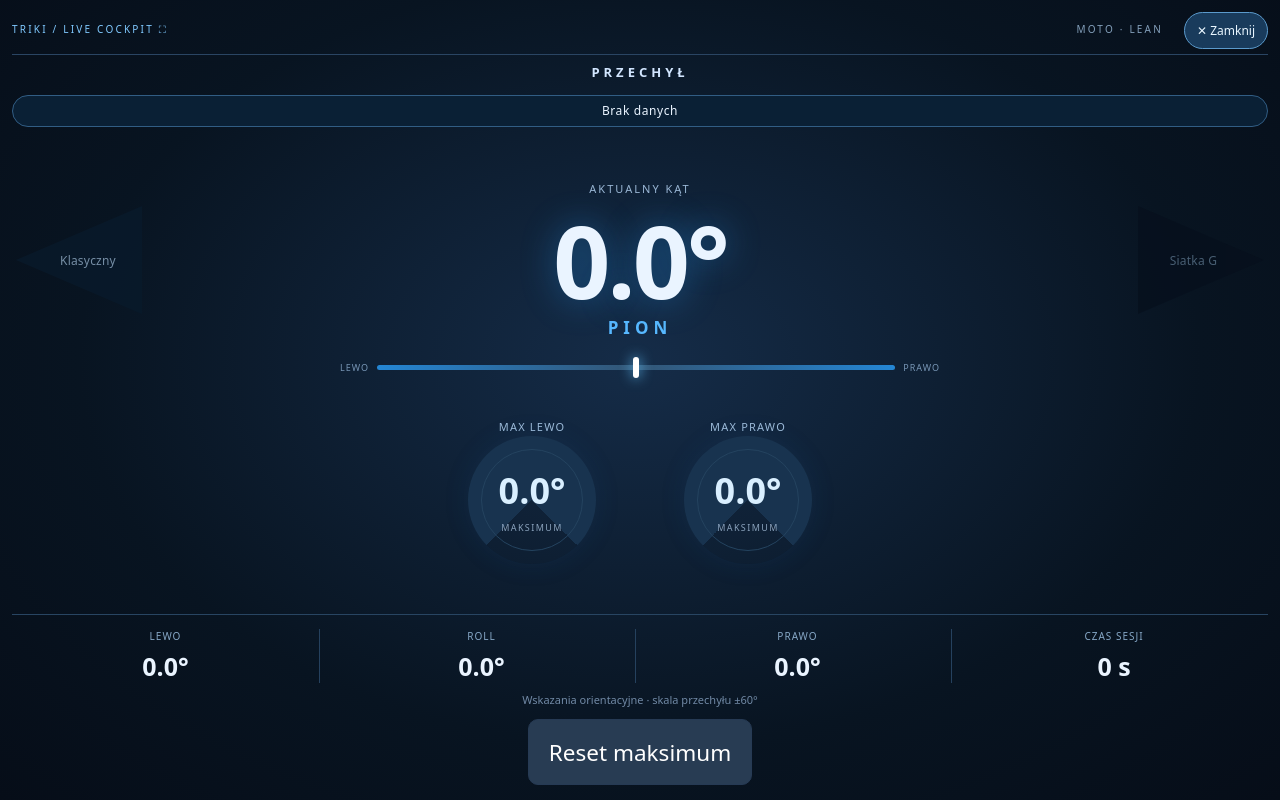
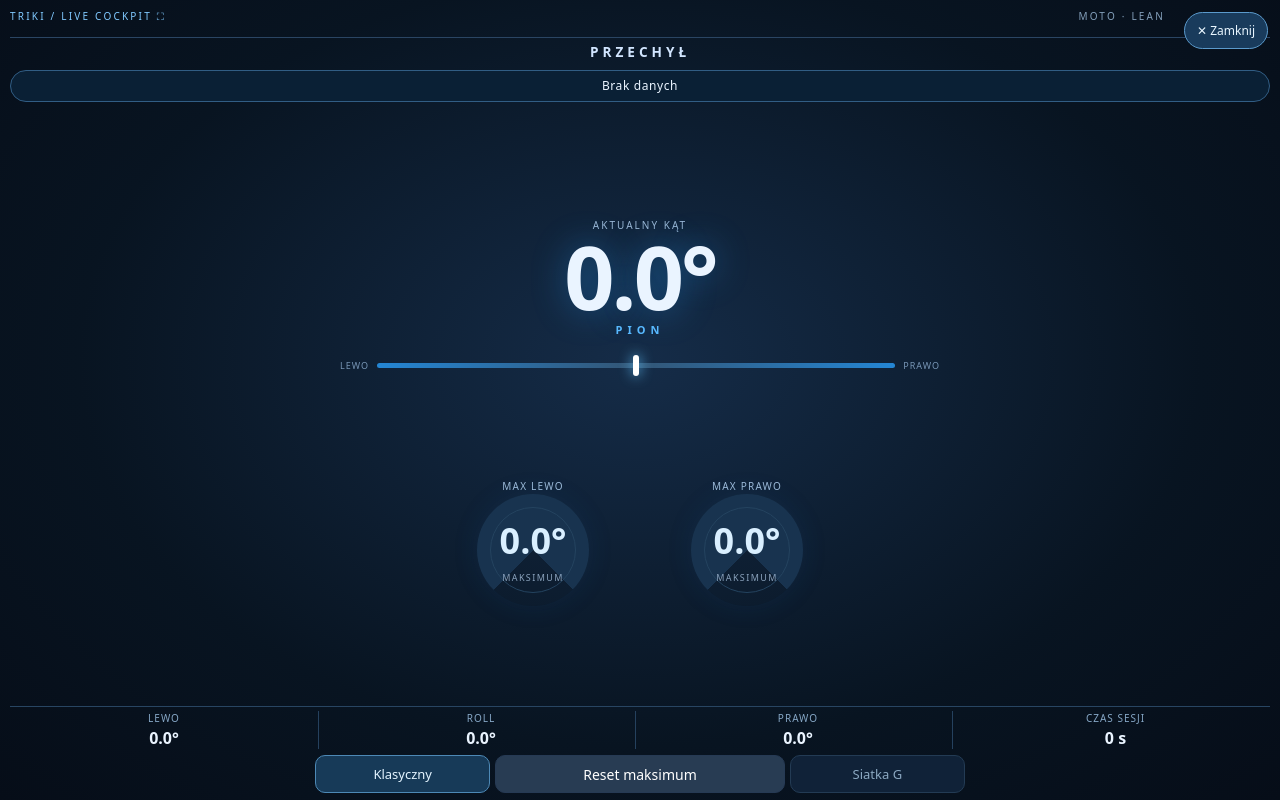
Before and after one commit to pateckimateusz/trikimoto, a plain HTML site: page index.html in a window 1280 px wide. Both pictures are taken after a click on the button "Włącz pełny ekran". Drawn offline with Linux system fonts and the light colour scheme.

Commit message:
Update index.html

```diff
--- a/index.html
+++ b/index.html
@@ -204,8 +204,52 @@ body.cockpit-locked #cockpit .motion-help{display:none}
   #cockpit .cockpit-triangle{font-size:9px}
   #cockpit .cockpit-angle-navigation strong{font-size:clamp(48px,15vw,74px)}
 }
+
+/* ==========================================================
+   TRIKI MOTO 2.5.1 – PRZYCISKI POD KOKPITEM
+   Klasyczny | Reset maksimum | Siatka G
+   Wymiary i orientacja do łatwej edycji.
+   ========================================================== */
+#cockpit .cockpit-controls-row{
+ display:grid;
+ grid-template-columns:minmax(0,1fr) minmax(0,1.65fr) minmax(0,1fr);
+ align-items:center;gap:clamp(5px,1.5vw,12px);
+ width:100%;max-width:650px;margin:10px auto 0;flex-shrink:0;
+}
+#cockpit .cockpit-controls-row button{min-width:0;max-width:100%;min-height:44px;padding:10px 5px;font-size:clamp(11px,2.5vw,15px);white-space:nowrap;touch-action:manipulation}
+#cockpit .cockpit-controls-row #resetMax{font-size:clamp(13px,3vw,18px);padding:10px 6px;min-height:48px}
+#cockpit .cockpit-view-btn{background:#102238;border-color:#233b54;color:#8ca9c2}
+#cockpit .cockpit-view-btn.selected{background:#173a58;border-color:#4d89b6;color:#e4f4ff}
+/* W trybie pełnoekranowym zawartość dopasowuje się do wysokości telefonu.
+   Zmniejszamy nie tylko siatkę, ale również nagłówek, marginesy i zegary. */
+body.cockpit-locked #cockpit{height:100dvh!important;min-height:0!important;justify-content:flex-start;gap:clamp(1px,.45dvh,5px);padding: max(7px,env(safe-area-inset-top)) 10px max(7px,env(safe-area-inset-bottom));overflow:hidden}
+body.cockpit-locked #cockpit .cockpit-top{min-height:26px;flex-shrink:0}
+body.cockpit-locked #cockpit .cockpit-title{margin:0;font-size:clamp(11px,1.7dvh,16px)}
+body.cockpit-locked #cockpit .quality-row{flex-shrink:0}
+body.cockpit-locked #cockpit .instrument-cluster{flex:1 1 auto;min-height:0;gap:clamp(2px,.8dvh,8px);padding:0;justify-content:space-evenly}
+body.cockpit-locked #cockpit .center-label{margin-bottom:0;font-size:10px}
+body.cockpit-locked #cockpit .angle-line strong{font-size:min(17vw,12dvh,88px);line-height:1.02}
+body.cockpit-locked #cockpit .center-display .side{font-size:11px}
+body.cockpit-locked #cockpit .motion-grid-panel{margin:0 auto}
+body.cockpit-locked #cockpit .motion-grid{width:min(58vw,23dvh,220px);margin:1px auto}
+body.cockpit-locked #cockpit .motion-readout{margin:2px 0;font-size:11px}
+body.cockpit-locked #cockpit .max-dials{margin:0 auto;gap:8px}
+body.cockpit-locked #cockpit .dial-arc{width:min(30vw,14dvh,125px)}
+body.cockpit-locked #cockpit .dial-label{font-size:10px;margin-bottom:1px}
+body.cockpit-locked #cockpit .cockpit-bottom{margin:0;padding-top:4px;flex-shrink:0}
+body.cockpit-locked #cockpit .cockpit-bottom strong{font-size:clamp(13px,2dvh,18px);margin-top:2px}
+body.cockpit-locked #cockpit .cockpit-note{display:none}
+body.cockpit-locked #cockpit .cockpit-controls-row{margin:2px auto 0;gap:5px}
+body.cockpit-locked #cockpit .cockpit-controls-row button{min-height:38px;padding:6px 3px;font-size:clamp(10px,2.7vw,13px)}
+body.cockpit-locked #cockpit .cockpit-controls-row #resetMax{min-height:38px;padding:6px 3px;font-size:clamp(11px,2.8vw,14px)}
+@media(max-height:620px){
+ body.cockpit-locked #cockpit .motion-grid{width:min(48vw,19dvh,155px)}
+ body.cockpit-locked #cockpit .dial-arc{width:min(25vw,11dvh,95px)}
+ body.cockpit-locked #cockpit .angle-line strong{font-size:min(14vw,10dvh,65px)}
+ body.cockpit-locked #cockpit .cockpit-bottom{padding-top:2px}
+}
 </style></head><body><main>
-<h1>TRIKI <span style="color:#40aaff">MOTO</span> <small style="font-size:12px;letter-spacing:2px">2.5.0</small></h1><p class="muted">Testowy rejestrator przechyłu · Bluetooth LE</p>
+<h1>TRIKI <span style="color:#40aaff">MOTO</span> <small style="font-size:12px;letter-spacing:2px">2.5.1</small></h1><p class="muted">Testowy rejestrator przechyłu · Bluetooth LE</p>
 <section class="card"><div class="row"><button class="primary" id="connect">Połącz Triki</button><button id="disconnect" disabled>Rozłącz</button><button id="zero" disabled>Wyzeruj pozycję</button></div><p id="status">Niepołączono</p><small id="calibration">Kalibracja żyroskopu rozpocznie się po połączeniu.</small></section>
 
 <div id="rideView">
@@ -216,11 +260,7 @@ body.cockpit-locked #cockpit .motion-help{display:none}
   <div class="quality-row"><span id="quality" class="pill">Brak danych</span></div>
 
   <div class="instrument-cluster">
-    <div class="center-display"><div class="center-label">AKTUALNY KĄT</div><div class="angle-line cockpit-angle-navigation" aria-label="Wybór wizualizacji">
-      <button type="button" id="classicVisual" class="cockpit-triangle cockpit-triangle-left selected" aria-pressed="true" aria-label="Widok klasyczny"><span>Klasyczny</span></button>
-      <strong id="bigRoll">0.0°</strong>
-      <button type="button" id="gridVisual" class="cockpit-triangle cockpit-triangle-right" aria-pressed="false" aria-label="Widok Siatka G"><span>Siatka G</span></button>
-    </div><div class="side" id="side">PION</div><div id="classicLeanScale" class="lean-scale"><span>LEWO</span><div class="scale-track"><i class="scale-center"></i><i id="leanMarker" class="scale-marker"></i></div><span>PRAWO</span></div>
+    <div class="center-display"><div class="center-label">AKTUALNY KĄT</div><div class="angle-line"><strong id="bigRoll">0.0°</strong></div><div class="side" id="side">PION</div><div id="classicLeanScale" class="lean-scale"><span>LEWO</span><div class="scale-track"><i class="scale-center"></i><i id="leanMarker" class="scale-marker"></i></div><span>PRAWO</span></div>
       <div id="motionGridPanel" class="motion-grid-panel hidden">
         <div class="motion-grid" role="img" aria-label="Poziomo: przechył motocykla; pionowo: przyspieszenie i hamowanie">
           <span class="axis-label axis-top">PRZYSPIESZANIE</span>
@@ -240,8 +280,10 @@ body.cockpit-locked #cockpit .motion-help{display:none}
   </div>
   <div class="cockpit-bottom"><div><span>LEWO</span><strong id="left">0.0°</strong></div><div><span>ROLL</span><strong id="roll">0.0°</strong></div><div><span>PRAWO</span><strong id="right">0.0°</strong></div><div><span>CZAS SESJI</span><strong id="runtime">0 s</strong></div></div>
   <p class="cockpit-note">Wskazania orientacyjne · skala przechyłu ±60°</p>
-  <div class="cockpit-reset-row">
+  <div class="cockpit-controls-row" aria-label="Sterowanie kokpitem">
+    <button type="button" id="classicVisual" class="cockpit-view-btn selected" aria-pressed="true">Klasyczny</button>
     <button type="button" id="resetMax">Reset maksimum</button>
+    <button type="button" id="gridVisual" class="cockpit-view-btn" aria-pressed="false">Siatka G</button>
   </div>
 </section>
 </div>
@@ -298,7 +340,7 @@ const gx=raw[0]-gyroBias[0],gy=raw[1]-gyroBias[1],gz=raw[2]-gyroBias[2];const co
 // Odczyt jest przybliżeniem: filtr orientacji może być zaburzany w zakrętach.
 const [qw,qx,qy,qz]=q;
 const gravityX=2*(qx*qz-qw*qy);
-const longitudinalG=ax-gravityX;
+const longitudinalG=gravityX-ax; // Odwrócona oś: przyspieszanie ma przesuwać punkt w górę
 const smoothing=1-Math.exp(-dt/0.22);
 longitudinalFiltered+=smoothing*(longitudinalG-longitudinalFiltered);
 const e=getEuler();roll=-e[1];pitch=e[0];yaw=e[2];const shownRoll=roll-zeroRoll,shownPitch=pitch-zeroPitch,shownYaw=((yaw-zeroYaw+180)%360+360)%360-180;
@@ -367,7 +409,7 @@ Próbki CSV: ${records.length}`}
 $('zero').onclick=()=>{if(!calibrated)return;zeroRoll=roll;zeroPitch=pitch;zeroYaw=yaw;longitudinalFiltered=0;maxLeft=maxRight=0;status('Pozycja wyzerowana')};$('resetMax').onclick=()=>{maxLeft=maxRight=0};$('kp').oninput=e=>{kp=Number(e.target.value);$('kpValue').textContent=kp.toFixed(2)};
 $('rideTab').onclick=()=>{ $('rideView').classList.remove('hidden');$('diagView').classList.add('hidden');$('rideTab').classList.add('primary');$('diagTab').classList.remove('primary')};$('diagTab').onclick=()=>{$('diagView').classList.remove('hidden');$('rideView').classList.add('hidden');$('diagTab').classList.add('primary');$('rideTab').classList.remove('primary')};
 function updateRecordUI(){$('record').textContent=recording?'Zatrzymaj zapis':'Rozpocznij zapis';$('record').disabled=!calibrated||records.length>=MAX_RECORDS;$('export').disabled=records.length===0;$('recordInfo').textContent=records.length+' próbek · '+(recording?'zapis aktywny':'zapis wyłączony')}
-$('record').onclick=()=>{if(!calibrated)return;recording=!recording;lastRecordAt=0;updateRecordUI()};$('clear').onclick=()=>{if(recording){status('Zatrzymaj zapis przed wyczyszczeniem');return}records=[];updateRecordUI()};$('export').onclick=()=>{if(!records.length)return;const header='timestamp_iso,elapsed_s,roll_deg,pitch_deg,yaw_deg,gx_dps,gy_dps,gz_dps,ax_g,ay_g,az_g,acc_magnitude_g,acc_correction,still_condition';const csv=[header,...records.map(row=>row.join(','))].join('\r\n');const blob=new Blob(['\ufeff'+csv],{type:'text/csv;charset=utf-8'});const url=URL.createObjectURL(blob);const a=document.createElement('a');a.href=url;a.download='triki_moto_2_3_'+new Date().toISOString().replace(/[:.]/g,'-')+'.csv';document.body.appendChild(a);a.click();a.remove();setTimeout(()=>URL.revokeObjectURL(url),15000)};
+$('record').onclick=()=>{if(!calibrated)return;recording=!recording;lastRecordAt=0;updateRecordUI()};$('clear').onclick=()=>{if(recording){status('Zatrzymaj zapis przed wyczyszczeniem');return}records=[];updateRecordUI()};$('export').onclick=()=>{if(!records.length)return;const header='timestamp_iso,elapsed_s,roll_deg,pitch_deg,yaw_deg,gx_dps,gy_dps,gz_dps,ax_g,ay_g,az_g,acc_magnitude_g,acc_correction,still_condition';const csv=[header,...records.map(row=>row.join(','))].join('\r\n');const blob=new Blob(['\ufeff'+csv],{type:'text/csv;charset=utf-8'});const url=URL.createObjectURL(blob);const a=document.createElement('a');a.href=url;a.download='triki_moto_2_5_1_'+new Date().toISOString().replace(/[:.]/g,'-')+'.csv';document.body.appendChild(a);a.click();a.remove();setTimeout(()=>URL.revokeObjectURL(url),15000)};
 
 // ===== KOKPIT PEŁNOEKRANOWY =====
 const cockpitElement=$('cockpit');
```
